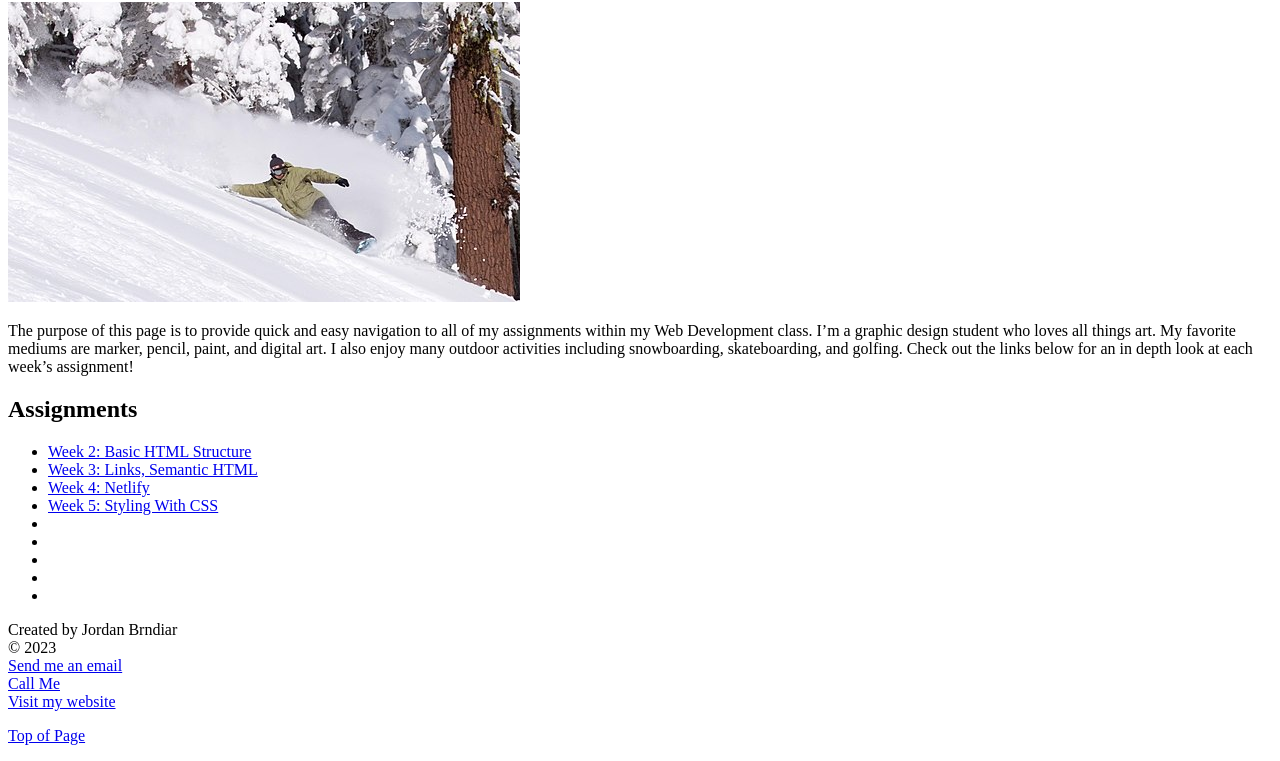
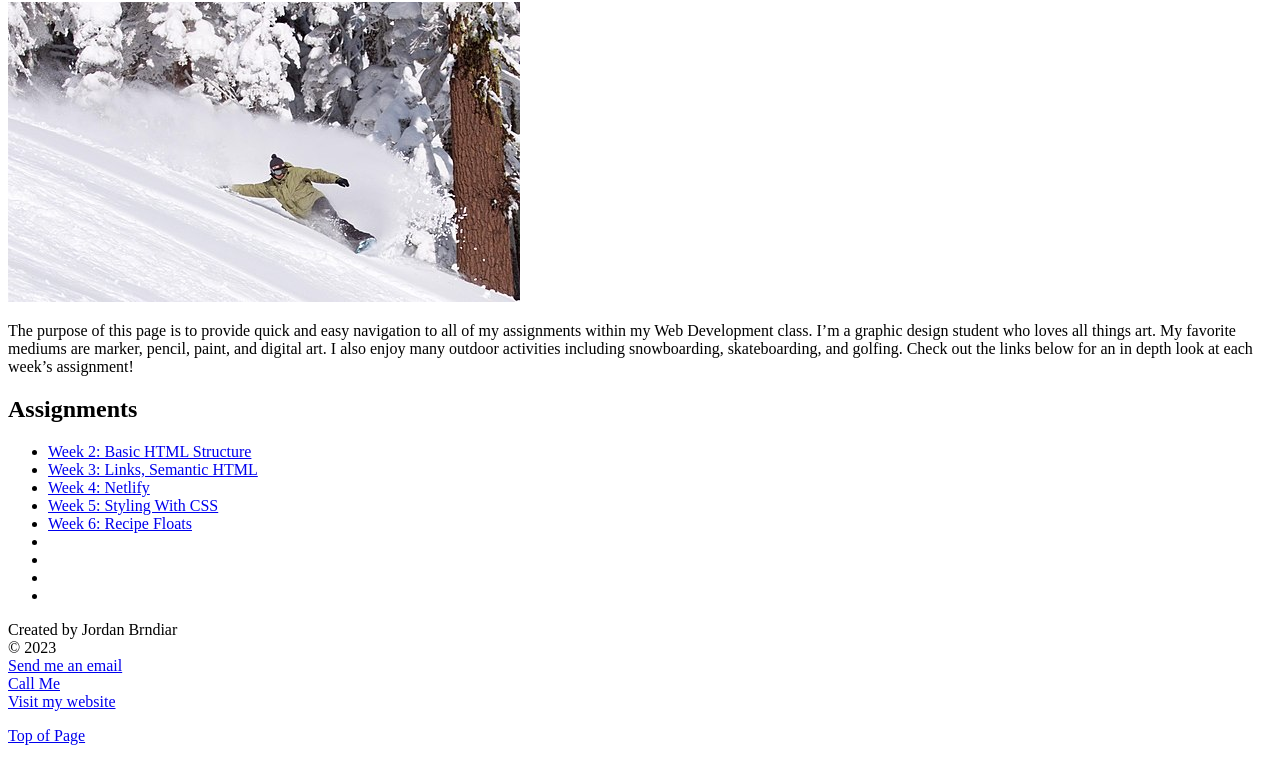
Before and after one commit to JBrndStudent/JBrndStudent.github.io, a plain HTML site: page index.html in a window 1280 px wide. Shown: the part 166-927 px from the top of the page. Drawn offline with Linux system fonts and the light colour scheme.

Commit message:
Adding recipe float link

```diff
--- a/index.html
+++ b/index.html
@@ -32,7 +32,7 @@
             <li><a href="/challenge.html">Week 3: Links, Semantic HTML</a></li>
             <li><a href="https://dazzling-sunflower-8fcb43.netlify.app/">Week 4: Netlify</a></li>
             <li><a href="https://dazzling-sunflower-8fcb43.netlify.app/challenge">Week 5: Styling With CSS</a></li>
-            <li><a href=""></a></li>
+            <li><a href="https://dazzling-sunflower-8fcb43.netlify.app/recipe">Week 6: Recipe Floats</a></li>
             <li><a href=""></a></li>
             <li><a href=""></a></li>
             <li><a href=""></a></li>
```
